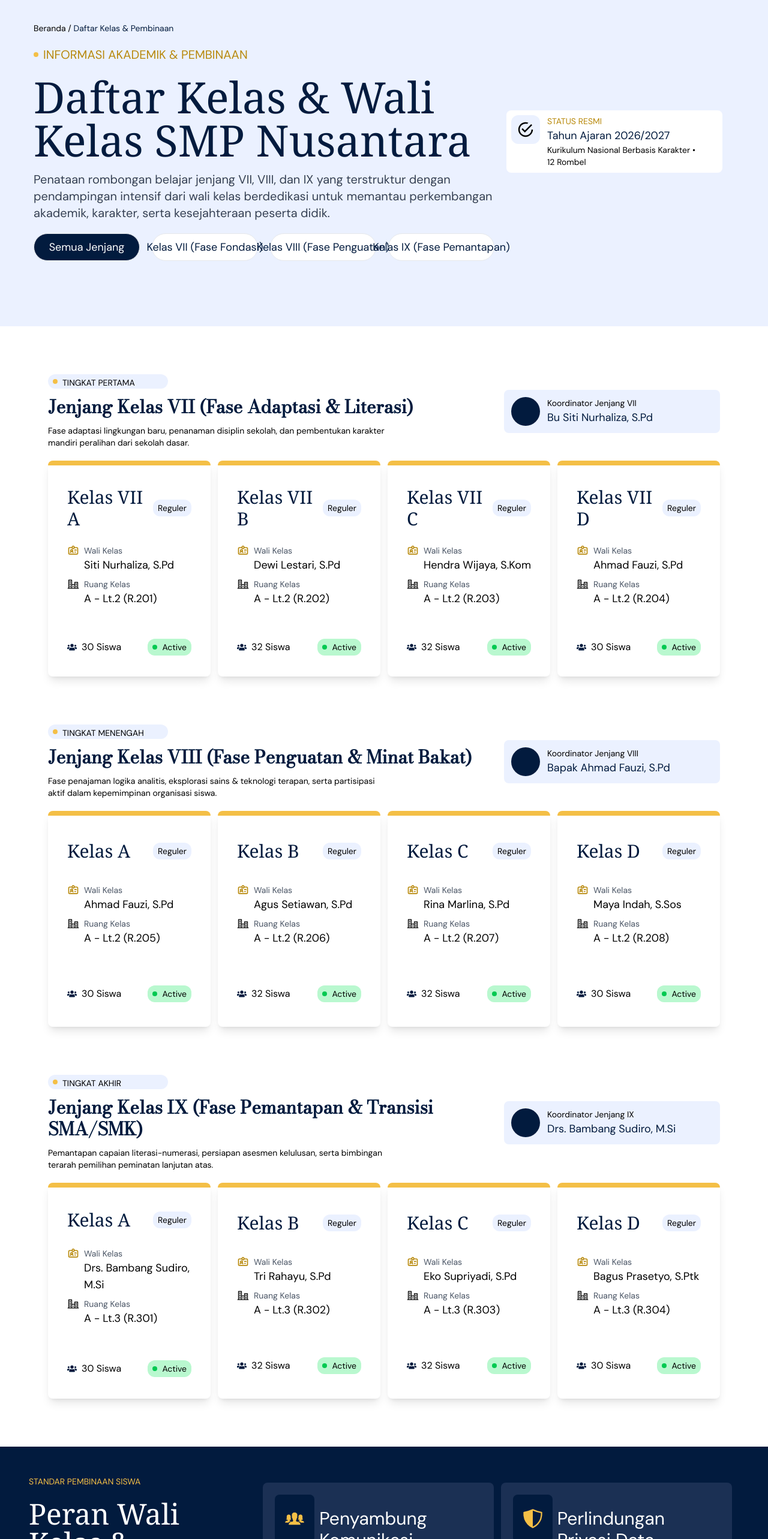
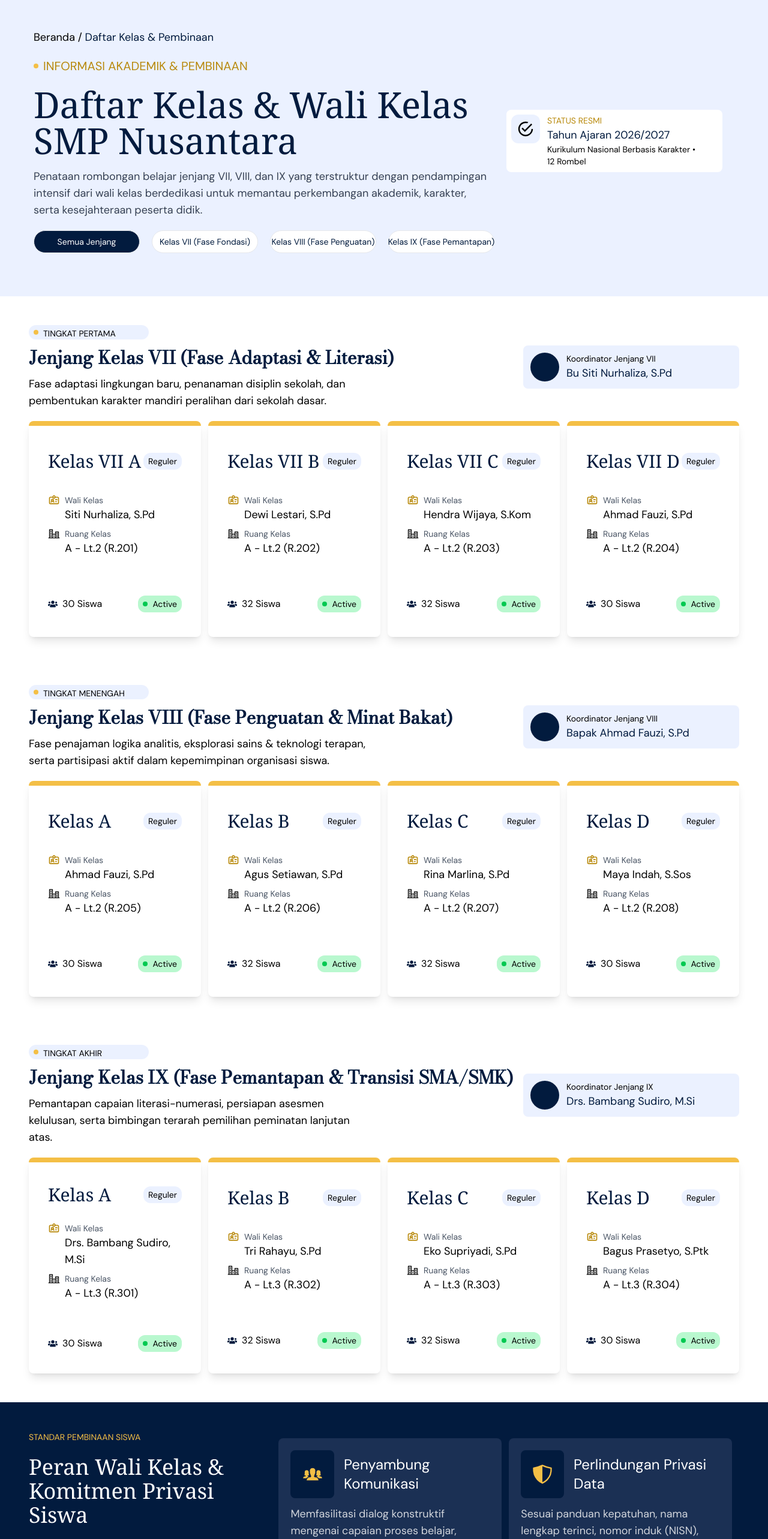
Before and after one commit to Satria15255/cms-school-website, a React (Vite) app: page /class-list in a window 1280 px wide. Shown: the part 120-2686 px from the top of the page at 60% size. Built offline with nearby package versions, Linux system fonts and the light colour scheme.

Commit message:
udpate repsonsif class llist pages

```diff
--- a/src/features/class/components/ClassContainer.tsx
+++ b/src/features/class/components/ClassContainer.tsx
@@ -14,7 +14,9 @@ const ClassContainer = ({ classList }: { classList: ClassItem }) => {
 						Jenjang Kelas {classList.symbol} (Fase {classList.phase}
 						)
 					</h1>
-					<p className="text-sm max-w-xl">{classList.description}</p>
+					<p className="text-sm xl:text-lg max-w-xl">
+						{classList.description}
+					</p>
 				</div>
 				<div className="w-full md:w-2/5 flex justify-end rounded-xl my-4">
 					<div className="  w-90 gap-3 rounded-lg p-3 flex bg-[#EBF1FF]">
--- a/src/pages/aboutus/AboutUsPage.tsx
+++ b/src/pages/aboutus/AboutUsPage.tsx
@@ -9,7 +9,7 @@ import Contact from "@/pages/home/section/ContactSection";
 
 const AboutUsPage = () => {
 	return (
-		<div className="flex flex-col space-y-8">
+		<div className="flex flex-col space-y-8 pt-12">
 			<Header />
 			<History />
 			<VisiMisi />
--- a/src/pages/classList/ClassListPage.tsx
+++ b/src/pages/classList/ClassListPage.tsx
@@ -5,7 +5,7 @@ import Contact from "@/pages/home/section/ContactSection";
 
 const ClassList = () => {
 	return (
-		<main>
+		<main className="pt-12">
 			<Header />
 			<ClassSection />
 			<StandarPembinaan />
--- a/src/pages/classList/section/ClassSection.tsx
+++ b/src/pages/classList/section/ClassSection.tsx
@@ -3,7 +3,7 @@ import ClassContainer from "@/features/class/components/ClassContainer";
 
 const ClassSection = () => {
 	return (
-		<main className="p-4 md:p-12 flex flex-col gap-4 w-full min-h-screen justify-center">
+		<main className="p-4 2xl:p-12 flex flex-col gap-4 w-full min-h-screen justify-center">
 			{ClassDetails.map((c) => (
 				<div key={c.id} className="w-full">
 					<ClassContainer classList={c} />
--- a/src/pages/classList/section/Header.tsx
+++ b/src/pages/classList/section/Header.tsx
@@ -3,10 +3,10 @@ import { RxDashboard } from "react-icons/rx";
 
 const Header = () => {
 	return (
-		<main className="h-auto lg:h-150 bg-[#EBF1FF] md:mt-16 pt-16  flex flex-col md:flex-row items-center space-y-2 md:space-y-4  p-4 lg:p-14">
+		<main className="h-auto  2xl:min-h-150  bg-[#EBF1FF] md:mt-16 pt-16  flex flex-col md:flex-row items-center space-y-2 md:space-y-4  p-4 lg:p-14">
 			<div className="w-full  space-y-3  md:space-y-5">
-				<div>
-					<p className="text-sm">
+				<div className="text-xs xl:text-lg">
+					<p className=" ">
 						Beranda /{" "}
 						<span className="text-[#021B3E] font-semibold">
 							Daftar Kelas & Pembinaan
@@ -20,34 +20,34 @@ const Header = () => {
 					</p>
 				</div>
 				<div className="space-y-4">
-					<h1 className="text-3xl lg:text-7xl font-serif text-[#021B3E]">
+					<h1 className="text-3xl lg:text-6xl font-serif text-[#021B3E]">
 						Daftar Kelas & Wali Kelas SMP Nusantara
 					</h1>
-					<p className="text-sm lg:text-xl text-gray-700 max-w-4xl">
+					<p className="text-sm lg:text-lg text-gray-700 max-w-4xl">
 						Penataan rombongan belajar jenjang VII, VIII, dan IX
 						yang terstruktur dengan pendampingan intensif dari wali
 						kelas berdedikasi untuk memantau perkembangan akademik,
 						karakter, serta kesejahteraan peserta didik.
 					</p>
 				</div>
-				<div className="hidden md:grid grid-cols-2 md:grid-cols-4 gap-5 w-full  ">
+				<div className="hidden md:grid grid-cols-2 md:grid-cols-4 gap-5 w-full text-sm 2xl:text-lg ">
 					<div className="border w-full bg-[#021B3E]  py-2   text-center border-gray-200 rounded-full flex justify-center items-center gap-1 text-[#F4BF46]">
-						<p className="text-white text-sm lg:text-lg font-semibold whitespace-nowrap">
+						<p className="text-white   font-semibold whitespace-nowrap">
 							Semua Jenjang
 						</p>
 					</div>
 					<div className="border w-full py-2 px-3 bg-white text-center border-gray-200 rounded-full flex items-center justify-center gap-1 text-[#F4BF46]">
-						<p className="text-[#021B3E] text-sm lg:text-lg font-semibold  whitespace-nowrap">
+						<p className="text-[#021B3E]  font-semibold  whitespace-nowrap">
 							Kelas VII (Fase Fondasi)
 						</p>
 					</div>
 					<div className="border w-full   py-2 bg-white text-center border-gray-200 rounded-full flex items-center justify-center gap-1 text-[#F4BF46]">
-						<p className="text-[#021B3E] text-sm lg:text-lg font-semibold whitespace-nowrap">
+						<p className="text-[#021B3E]   font-semibold whitespace-nowrap">
 							Kelas VIII (Fase Penguatan)
 						</p>
 					</div>
 					<div className="border w-full   py-2 bg-white text-center border-gray-200 rounded-full flex items-center justify-center gap-1 text-[#F4BF46]">
-						<p className="text-[#021B3E] text-sm lg:text-lg font-semibold whitespace-nowrap">
+						<p className="text-[#021B3E]   font-semibold whitespace-nowrap">
 							Kelas IX (Fase Pemantapan)
 						</p>
 					</div>
--- a/src/pages/classList/section/StandardPembinaan.tsx
+++ b/src/pages/classList/section/StandardPembinaan.tsx
@@ -44,7 +44,7 @@ const StandardPembinaan = () => {
 					</p>
 				</div>
 				<div>
-					<h1 className="text-5xl font-serif">
+					<h1 className="text-4xl 2xl:text-5xl font-serif">
 						Peran Wali Kelas & Komitmen Privasi Siswa
 					</h1>
 				</div>
@@ -74,22 +74,19 @@ const StandardPembinaan = () => {
 			</section>
 			<section className="grid grid-cols-1 md:grid-cols-2  gap-3 py-3 md:p-3">
 				{StandarPoint.map((s) => (
-					<div className="bg-[#1B3054] flex flex-col space-y-1 lg:space-y-3 p-5 rounded-lg h-55 md:h-60 lg:h-80">
-						<div className="flex gap-2 items-center">
-							<div className="bg-[#021B3E]  0 p-2 w-15 h-15 xl:w-20 xl:h-20 flex justify-center rounded-lg items-center">
+					<div className="bg-[#1B3054] flex flex-col space-y-1 lg:space-y-3 p-5 rounded-lg h-55 md:h-60 lg:h-70">
+						<div className="flex gap-4 items-center">
+							<div className="bg-[#021B3E]  p-2 w-15 h-15 xl:w-20 xl:h-20 flex justify-center rounded-lg items-center">
 								<p className=" text-[#F4BF46] text-2xl lg:text-4xl">
 									{s.icon}
 								</p>
 							</div>
-							<p className=" text-white text-lg md:text-sm md:h-9 lg:text-3xl font-semibold">
+							<p className=" text-white text-lg flex items-center md:text-sm md:h-9 lg:text-2xl 2xl:text-3xl font-semibold">
 								{s.title}
 							</p>
 						</div>
-						<p className="block text-sm md:text-xs  lg:text-lg xl:text-xl text-gray-300">
+						<p className="block text-sm md:text-xs lg:text-lg 2xl:text-xl text-gray-300">
 							{s.description}
-						</p>
-						<p className="text-sm lg:text-lg md:block hidden text-gray-300">
-							{s.description2}
 						</p>
 					</div>
 				))}
--- a/src/pages/home/section/ContactSection.tsx
+++ b/src/pages/home/section/ContactSection.tsx
@@ -4,16 +4,16 @@ import { IoPhonePortraitOutline } from "react-icons/io5";
 const Contact = () => {
 	return (
 		<main className="lg:min-h-100 flex items-center p-5 lg:p-12">
-			<div className="bg-[#021B3E] flex flex-col md:flex-row items-center rounded-xl w-full h-auto gap-4 lg:h-90 p-5">
+			<div className="bg-[#021B3E] flex flex-col md:flex-row items-center rounded-xl w-full h-auto gap-4 2xl:h-90 p-5">
 				<div className="w-full lg:w-5/7 flex flex-col gap-2 justify-around h-full lg:p-5">
 					<p className="text-sm font-semibold text-[#F4BF46]">
 						{" "}
 						LAYANAN INFORMASI & KUNJUNGAN
 					</p>
-					<h1 className="text-3xl lg:text-7xl font-serif text-white">
+					<h1 className="text-3xl xl:text-5xl 2xl:text-7xl font-serif text-white">
 						Ingin Berkonsultasi atau Berkunjung ke Sekolah?
 					</h1>
-					<p className="text-sm lg:text-2xl max-w-7xl text-gray-200">
+					<p className="text-sm xl:text-lg 2xl:text-2xl max-w-7xl text-gray-200">
 						Sekretariat kami siap memberikan informasi seputar
 						profil sekolah, program pembinaan, dan informasi jadwal
 						layanan kunjungan langsung bagi calon orang tua
```
